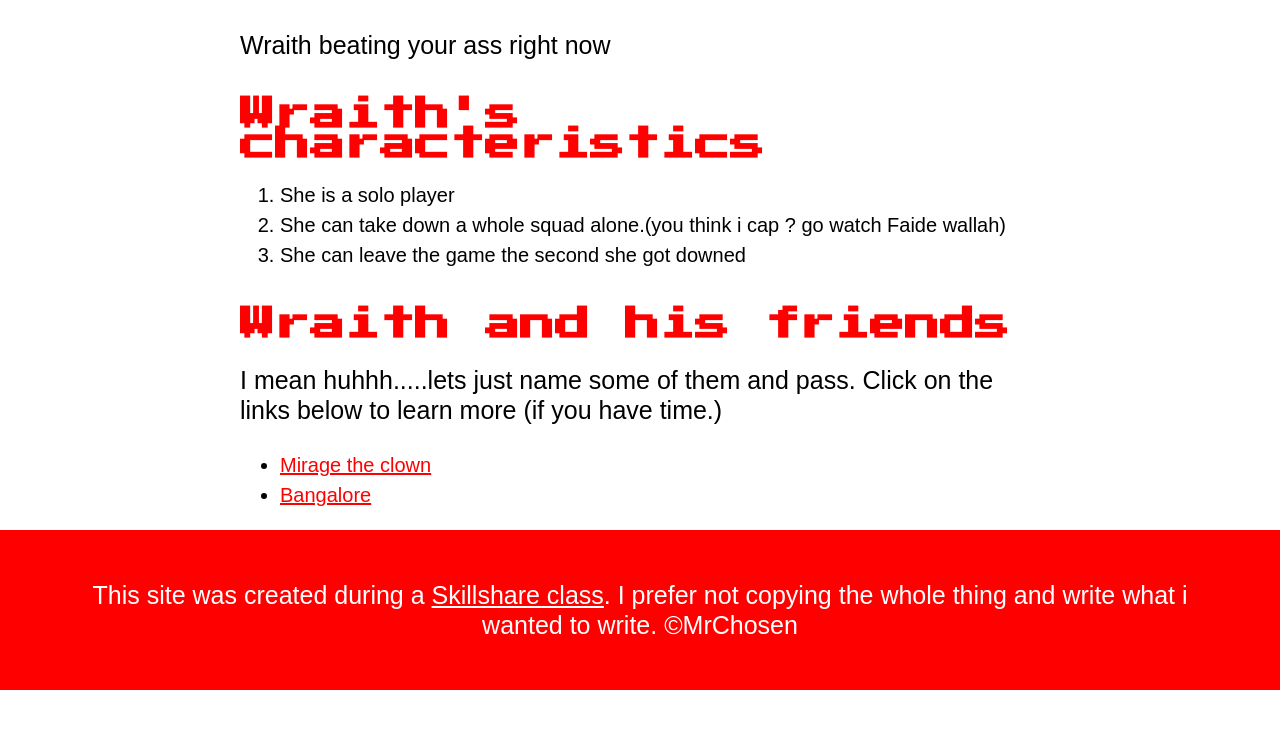
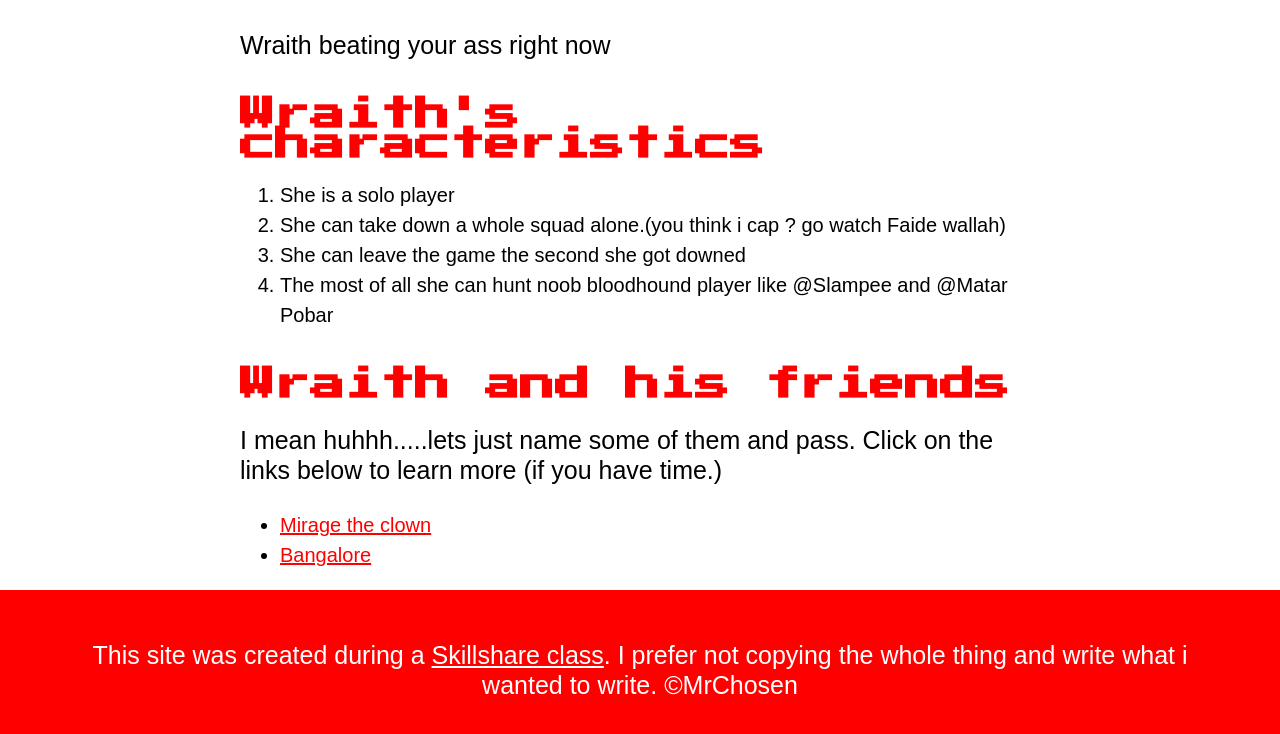
Before and after one commit to ChosenPAPI/Cartoon-Hero, a plain HTML site: page index.html in a window 1280 px wide. Shown: the part 897-1631 px from the top of the page. Before the commit the page ends 1587 px from the top, so only its background shows below. Drawn offline with Linux system fonts and the light colour scheme.

Commit message:
Update index.html

```diff
--- a/index.html
+++ b/index.html
@@ -30,6 +30,7 @@
 		<li>She is a solo player</li>
 		<li>She can take down a whole squad alone.(you think i cap ? go watch Faide wallah)</li>
 		<li>She can leave the game the second she got downed</li>
+		<li>The most of all she can hunt noob bloodhound player like @Slampee and @Matar Pobar</li>
 	</ol>
 	<!-- Friends and links -->
 
```
